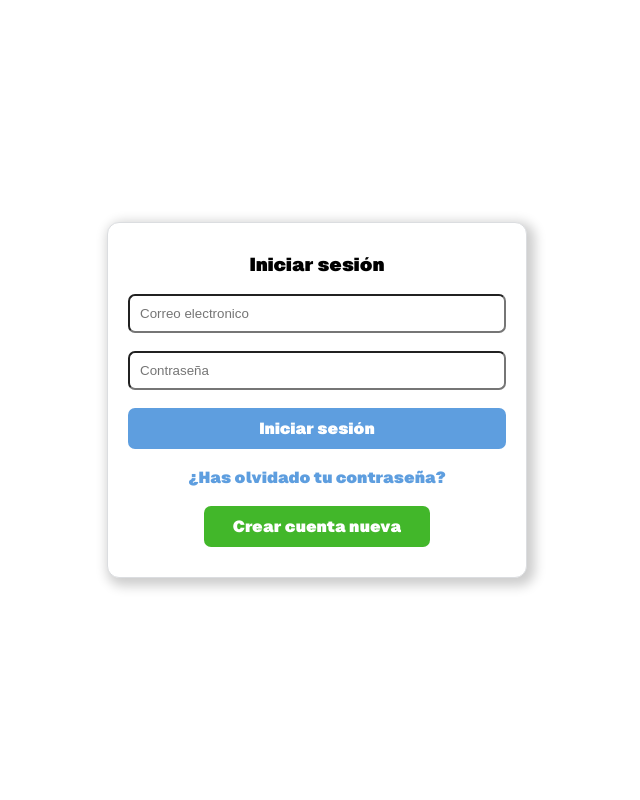
After one commit to Abiu77/odontology, a PHP site: page /pages/login.html in a window 1280 px wide. The commit adds this page. Shown: the whole page, without its empty margins (323-963 px from the left). Run offline with PHP 8.4, Linux system fonts and the light colour scheme.

Commit message:
Creacion del login

```diff
--- a/css/index.css
+++ b/css/index.css
@@ -10,3 +10,12 @@ html {
   -webkit-text-size-adjust: 100%;
   -ms-text-size-adjust: 100%;
 }
+
+body {
+  max-width: 1200px;
+  margin: 0px auto;
+  width: 100%;
+  height: 100vh;
+  display: grid;
+  place-content: center;
+}
--- a/css/style.css
+++ b/css/style.css
@@ -0,0 +1,46 @@
+.card-login {
+  display: flex;
+  width: 420px;
+  padding: 30px 20px;
+  flex-direction: column;
+  align-items: center;
+  gap: 18px;
+  border-radius: 12px;
+  border: 1px solid #DBDDE0;
+  background-color: #fff;
+  box-shadow: 4px 4px 12px 4px rgba(0, 0, 0, 0.20);
+}
+
+input {
+  width: 100%;
+  padding: 10px;
+  border-radius: 7px;
+}
+
+a {
+  text-decoration: none;
+}
+
+.login {
+  width: 100%;
+  padding: 10px;
+  border-radius: 7px;
+  font-weight: bold;
+  background-color: #5E9EDF;
+  color: #fff;
+  text-align: center;
+}
+
+p {
+  color: #5E9EDF;
+}
+
+.crear {
+  width: 60%;
+  padding: 10px;
+  border-radius: 7px;
+  font-weight: bold;
+  background-color: #42B72A;
+  color: #fff;
+  text-align: center;
+}
--- /dev/null
+++ b/pages/login.html
@@ -0,0 +1,26 @@
+<!DOCTYPE html>
+<html lang="es">
+
+<head>
+  <meta charset="UTF-8">
+  <meta name="viewport" content="width=device-width, initial-scale=1.0">
+  <title>Iniciar Sesion</title>
+  <link rel="stylesheet" href="../css/style.css">
+  <link rel="stylesheet" href="../css/font.css">
+  <link rel="stylesheet" href="../css/index.css">
+</head>
+
+<body>
+
+  <form action="" class="card-login">
+    <h3>Iniciar sesión</h3>
+    <input type="email" placeholder="Correo electronico">
+    <input type="password" placeholder="Contraseña">
+    <a class="login" href="">Iniciar sesión</a>
+    <p>¿Has olvidado tu contraseña?</p>
+    <a class="crear" href="">Crear cuenta nueva</a>
+  </form>
+
+</body>
+
+</html>
```
Also changed, not shown: pages/singup.html (added).
